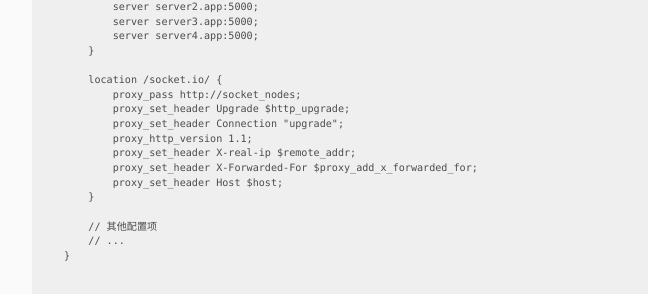
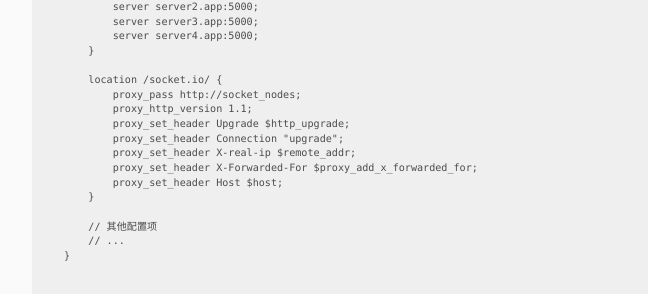
Before and after one commit to pingmalu/pingmalu.github.io, a Jekyll site: the page built from _posts/2016-06-30-Nginx日常笔记.md, in a window 1280 px wide and 1400 px high, scrolled down 8817 px. Shown: the part 901-1195 px from the top of the window, without its empty margins (168-816 px from the left). Built offline with Jekyll 4.4.1, drawn with Linux system fonts in a browser that asks for light colours; nearby versions of some CDN libraries; some of the changed text lies outside the part shown.

Commit message:
'update'

```diff
--- a/_posts/2016-06-30-Nginx日常笔记.md
+++ b/_posts/2016-06-30-Nginx日常笔记.md
@@ -517,9 +517,9 @@ nginx
 
 	    location /socket.io/ {
 	        proxy_pass http://socket_nodes;
+	        proxy_http_version 1.1;
 	        proxy_set_header Upgrade $http_upgrade;
 	        proxy_set_header Connection "upgrade";
-	        proxy_http_version 1.1;
 	        proxy_set_header X-real-ip $remote_addr;
 	        proxy_set_header X-Forwarded-For $proxy_add_x_forwarded_for;
 	        proxy_set_header Host $host;
```
